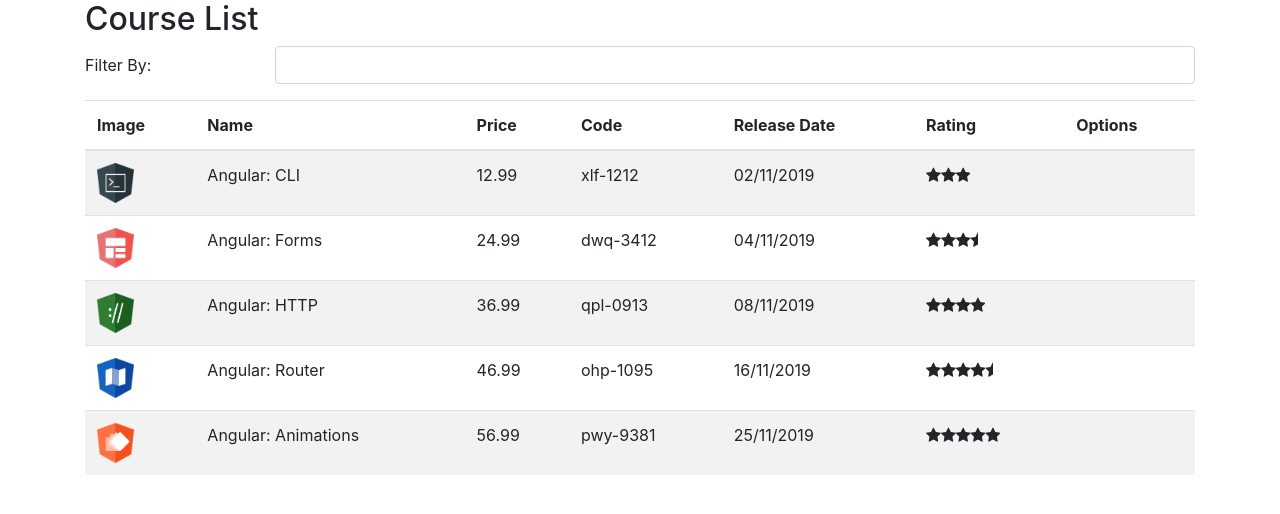
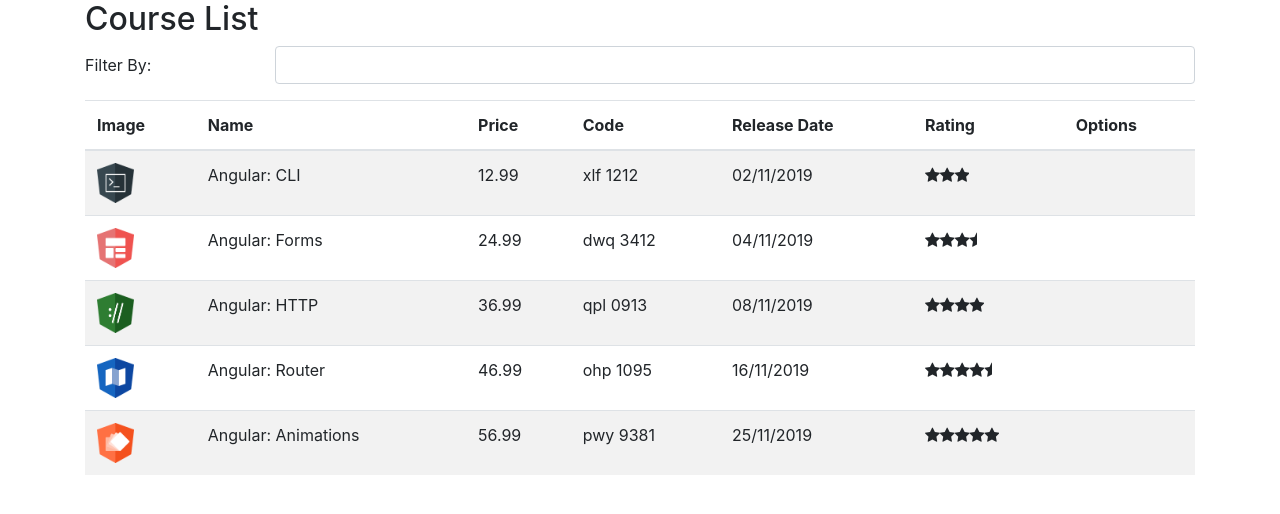
Before and after one commit to RomuloPS/course-manager, an Angular app: page / in a window 1280 px wide. Shown: the top 514 px of the page. Built offline with nearby package versions, Linux system fonts and the light colour scheme.

Commit message:
Usando Pipe Replace

```diff
--- a/src/app/courses/course-list.component.html
+++ b/src/app/courses/course-list.component.html
@@ -25,7 +25,7 @@
             <td><img [src]="course.imageUrl" height="40"></td>
             <td>{{ course.name }}</td>
             <td>{{ course.price }}</td>
-            <td>{{ course.code | lowercase }}</td>
+            <td>{{ course.code | lowercase | replace: '-':' ' }}</td>
             <td>{{ course.releaseDate | date: 'dd/MM/yyyy'}}</td>
             <td>
                 <app-star [rating]='course.rating'></app-star>
```
